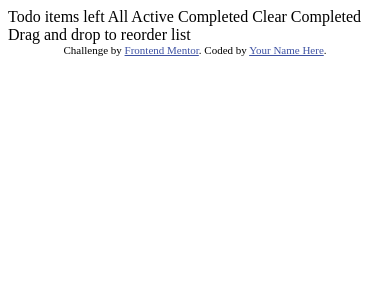
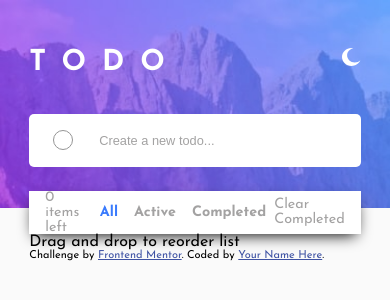
Before and after one commit to ysalhi/todo, a plain HTML site: page index.html in a window 390 px wide. Drawn offline with Linux system fonts and the light colour scheme.

Commit message:
JS in progress

```diff
--- /dev/null
+++ b/css/styles.css
@@ -0,0 +1,204 @@
+body {
+    margin: 0;
+    font-family: 'Josefin Sans', sans-serif;
+}
+
+.mainContainer {
+    width: 100%;
+    height:100vh;
+    background: url('../images/bg-desktop-light.jpg') top / contain no-repeat, hsl(0, 0%, 98%);
+    display: flex;
+    justify-content: center;
+}
+
+.centerContainer {
+    width: 37%;
+    padding-top: 6rem;
+    display: flex;
+    flex-direction: column;
+    justify-content: flex-start;
+    align-items: flex-start;
+}
+
+.centerContainer .title {
+    display: flex;
+    justify-content: space-between;
+    width: 100%;
+    padding-bottom: 2.9rem;
+}
+
+.centerContainer .title .appName {
+    color: white;
+    font-size: 2.5rem;
+    font-weight: 700;
+    letter-spacing: 1rem;
+}
+
+.centerContainer .title .darkModeIcon {
+    height:63%;
+    cursor: pointer;
+}
+
+.centerContainer .typeBox {
+    width: 100%;
+    background-color: white;
+    border-radius: 5px;
+    height: 4.3rem;
+    display: flex;
+    justify-content: flex-start;
+    align-items: center;
+    margin-bottom: 1.5rem;
+}
+
+.centerContainer .circle {
+    width: 22px;
+    height: 22px;
+    border-radius: 50%;
+    border: 1px solid rgb(149, 149, 149);
+    margin: 1.5rem;
+    flex-shrink: 0;
+}
+
+.centerContainer .circleTodo {
+    width: 22px;
+    height: 22px;
+    border: double 1px transparent;
+    border-radius: 50%;
+    background-image: linear-gradient(white, white), radial-gradient(circle at top left, rgb(149, 149, 149),rgb(149, 149, 149));
+    background-origin: border-box;
+    background-clip: content-box, border-box;
+    margin: 1.5rem;
+    flex-shrink: 0;
+}
+
+/*Ancienne version du circleTodo*/
+/* .centerContainer .circleTodo {
+    background-image: linear-gradient(white, white), radial-gradient(circle at top left, #f00,#3020ff);
+    width: 22px;
+    height: 22px;
+    border-radius: 50%;
+    border: 1px solid rgb(149, 149, 149);
+    margin: 1.5rem;
+    flex-shrink: 0;
+} */
+
+.centerContainer .typeBox .textBox {
+    width: 100%;
+    margin-right: 1.5rem;
+    height:2rem;
+    border: 0;
+    font-size: 1.2rem;
+    font-weight: 400;
+    background-color: transparent;
+}
+
+.centerContainer .typeBox .textBox::placeholder {
+    color:rgb(163, 162, 162);
+    opacity: 1;
+}
+
+.centerContainer .typeBox .textBox:focus {
+    outline-width: 0;
+}
+
+.centerContainer .todoBox {
+    width: 100%;
+    background-color: white;
+    border-top-left-radius : 5px;
+    border-top-right-radius: 5px;
+    box-shadow: 0px 5px 15px -5px #000000;
+    display: none;
+}
+
+.centerContainer .todoBox .todo {
+    height: 4rem;
+    width: 100%;
+    display: flex;
+    justify-content: flex-start;
+    align-items: center;
+    border-bottom: 1px solid  rgb(218, 217, 217);
+}
+
+.centerContainer .todoBox .todo .todoLabel {
+    width: 100%;
+    margin-right: 1.5rem;
+    height:2rem;
+    border: 0;
+    font-size: 1.2rem;
+    font-weight: 400;
+    background-color: transparent;
+    display: flex;
+    align-items: center;
+    color: rgb(57, 57, 57);
+}
+
+.centerContainer .bottomBox {
+    height: 2.7rem;
+    display: flex;
+    justify-content: space-between;
+    background-color: white;
+    width: 100%;
+    align-items: center;
+    color: rgb(163, 162, 162);
+    font-size: 0.9rem;
+    box-shadow: 0px 6px 15px -5px #000000;
+}
+
+.centerContainer .bottomBox .leftItems  {
+    margin-left: 1rem;
+}
+
+.centerContainer .bottomBox .filters  {
+    display: flex;
+}
+
+.centerContainer .bottomBox .filters .active {
+    color: hsl(220, 98%, 61%);
+}
+
+.centerContainer .bottomBox .filters .bold {
+    font-weight: 700;
+    margin: 0 8px;
+}
+
+.centerContainer .bottomBox .clear  {
+    margin-right: 1rem;
+}
+
+/*Mobile design */
+
+@media screen and (min-width: 100px) and (max-width: 768px) {
+    .mainContainer {
+        background: url('../images/bg-mobile-light.jpg') no-repeat, hsl(0, 0%, 98%);
+        background-size: contain;
+    }
+
+    .centerContainer {
+        width: 85%;
+        padding-top: 3rem;
+    }
+
+    .centerContainer .title {
+        padding-bottom: 2.3rem;
+    }
+
+    .centerContainer .title .appName {
+        color: white;
+        font-size: 1.8rem;
+        font-weight: 700;
+        letter-spacing: 1rem;
+    }
+
+    .centerContainer .typeBox {
+        height: 3.3rem;
+    }
+
+    .centerContainer .circle {
+        width: 18px;
+        height: 18px;
+    }
+
+    .centerContainer .typeBox .textBox {
+        font-size: 0.8rem;
+    }
+}
--- a/index.html
+++ b/index.html
@@ -1,36 +1,61 @@
 <!DOCTYPE html>
 <html lang="en">
+
 <head>
   <meta charset="UTF-8">
-  <meta name="viewport" content="width=device-width, initial-scale=1.0"> <!-- displays site properly based on user's device -->
+  <meta name="viewport" content="width=device-width, initial-scale=1.0">
+  <!-- displays site properly based on user's device -->
 
   <link rel="icon" type="image/png" sizes="32x32" href="./images/favicon-32x32.png">
+  <link href="https://fonts.googleapis.com/css2?family=Josefin+Sans:wght@400;700&display=swap" rel="stylesheet">
+  <link rel="stylesheet" href="css/styles.css">
 
   <title>Frontend Mentor | Todo app</title>
 
   <!-- Feel free to remove these styles or customise in your own stylesheet 👍 -->
   <style>
-    .attribution { font-size: 11px; text-align: center; }
-    .attribution a { color: hsl(228, 45%, 44%); }
+    .attribution {
+      font-size: 11px;
+      text-align: center;
+    }
+
+    .attribution a {
+      color: hsl(228, 45%, 44%);
+    }
   </style>
 </head>
+
 <body>
+  <div class="mainContainer">
+    <div class="centerContainer">
+      <div class="title">
+        <div class="appName">TODO</div>
+        <img onclick="switchDisplayMode()" id="modeIcon" src="./images/icon-moon.svg" class="darkModeIcon" />
+      </div>
+      <div class="typeBox">
+        <div class="circle"></div>
+        <input type="text" onclick="addTodo('test')" placeholder="Create a new todo..." class="textBox">
+      </div>
+      <div id="todoBox" class="todoBox"></div>
+      <div class="bottomBox">
+        <div class="leftItems">0 items left</div>
+        <div class="filters">
+          <div id="all" class="bold active">All</div>
+          <div id="active" class="bold"> Active</div>
+          <div id="completed" class="bold">Completed</div>
+        </div>
+        <div class="clear">Clear Completed</div>
+        </div>
+      <!-- Add dynamic number -->
 
-  Todo
+      Drag and drop to reorder list
 
-  <!-- Add dynamic number --> items left
-
-  All
-  Active
-  Completed
-
-  Clear Completed
-
-  Drag and drop to reorder list
-
-  <div class="attribution">
-    Challenge by <a href="https://www.frontendmentor.io?ref=challenge" target="_blank">Frontend Mentor</a>.
-    Coded by <a href="#">Your Name Here</a>.
+      <div class="attribution">
+        Challenge by <a href="https://www.frontendmentor.io?ref=challenge" target="_blank">Frontend Mentor</a>.
+        Coded by <a href="#">Your Name Here</a>.
+      </div>
+    </div>
   </div>
 </body>
+<script type="application/javascript" src="scripts/main.js"></script>
 </html>
--- /dev/null
+++ b/scripts/main.js
@@ -0,0 +1,84 @@
+var todos = [];
+
+function switchDisplayMode() {
+    var todos;
+    if (document.getElementById("modeIcon").getAttribute('src') === "./images/icon-moon.svg") {
+        //From light To dark
+        document.getElementById("modeIcon").setAttribute('src', "./images/icon-sun.svg");
+        document.getElementsByClassName("mainContainer")[0].style.background = "url('./images/bg-desktop-dark.jpg') top / contain no-repeat, hsl(235, 21%, 11%)";
+        document.getElementsByClassName("typeBox")[0].style.backgroundColor = "hsl(235, 24%, 19%)";
+        document.getElementsByClassName("textBox")[0].style.color = "rgb(215, 215, 215)";
+        document.getElementsByClassName("todoBox")[0].style.backgroundColor = "hsl(235, 24%, 19%)";
+        todos = document.getElementsByClassName("todo");
+        for (i=0; i < todos.length; i++) {
+            todos[i].style.borderBottom = "1px solid  rgb(125, 125, 125)";
+        }
+    } else {
+        //From dark to light
+        document.getElementById("modeIcon").setAttribute('src', "./images/icon-moon.svg");
+        document.getElementsByClassName("mainContainer")[0].style.background = "url('./images/bg-desktop-light.jpg') top / contain no-repeat, hsl(0, 0%, 98%)";
+        document.getElementsByClassName("typeBox")[0].style.backgroundColor = "white";
+        document.getElementsByClassName("textBox")[0].style.color = "black";
+        document.getElementsByClassName("todoBox")[0].style.backgroundColor = "white";
+        todos = document.getElementsByClassName("todo");
+        for (i=0; i < todos.length; i++) {
+            todos[i].style.borderBottom = "1px solid  rgb(218, 217, 217)";
+        }
+    }
+
+}
+
+function todoHover(index) {
+    var circle = document.getElementById(index).getElementsByClassName("circleTodo")[0]
+    circle.style.backgroundImage = "linear-gradient(white, white), radial-gradient(circle at top left, hsl(192, 100%, 67%), hsl(280, 87%, 65%))";
+    circle.style.cursor = "pointer";
+    circle.setAttribute('onclick', `completeTodo(${index})`)
+    var cross = document.createElement('img');
+    cross.setAttribute('src', './images/icon-cross.svg');
+    cross.style.marginRight = "1.5rem";
+    cross.style.marginLeft = "auto";
+    cross.style.cursor = "pointer";
+    cross.setAttribute('onclick', `removeTodo(${index})`);
+    document.getElementById(index).appendChild(cross);
+}
+
+function todoOut(index) {
+    document.getElementById(index).getElementsByClassName("circleTodo")[0].style.backgroundImage = "linear-gradient(white, white), radial-gradient(circle at top left, rgb(149, 149, 149), rgb(149, 149, 149))";
+    document.getElementById(index).removeChild(document.getElementById(index).childNodes[document.getElementById(index).childNodes.length - 1]);
+}
+
+function addTodo(text) {
+    var newTodo = {
+        label: text,
+        status: "ongoing"
+    }
+    if (todos.length === 0) {
+        document.getElementById("todoBox").style.display = "block";
+    }
+    todos.push(newTodo);
+
+    document.getElementById("todoBox").innerHTML = ""
+
+    for (i=0; i<todos.length; i++) {
+        document.getElementById("todoBox").innerHTML += `
+        <div class='todo' id='${i}' onmouseover='todoHover(this.id)' onmouseout='todoOut(this.id)'>
+        <div class='circleTodo'></div>
+        <div class='todoLabel'>${todos[i].label}</div>
+        </div>
+        `;
+    }
+}
+//linear-gradient(hsl(192, 100%, 67%), hsl(280, 87%, 65%))
+//
+
+function completeTodo(index) {
+
+}
+
+function removeTodo(index) {
+    todos.splice(index, 1);
+    document.getElementById("todoBox").removeChild(document.getElementById(index));
+    if (!document.getElementById("todoBox").hasChildNodes) {
+        document.getElementById("todoBox").style.display = "none";
+    }
+}
```
